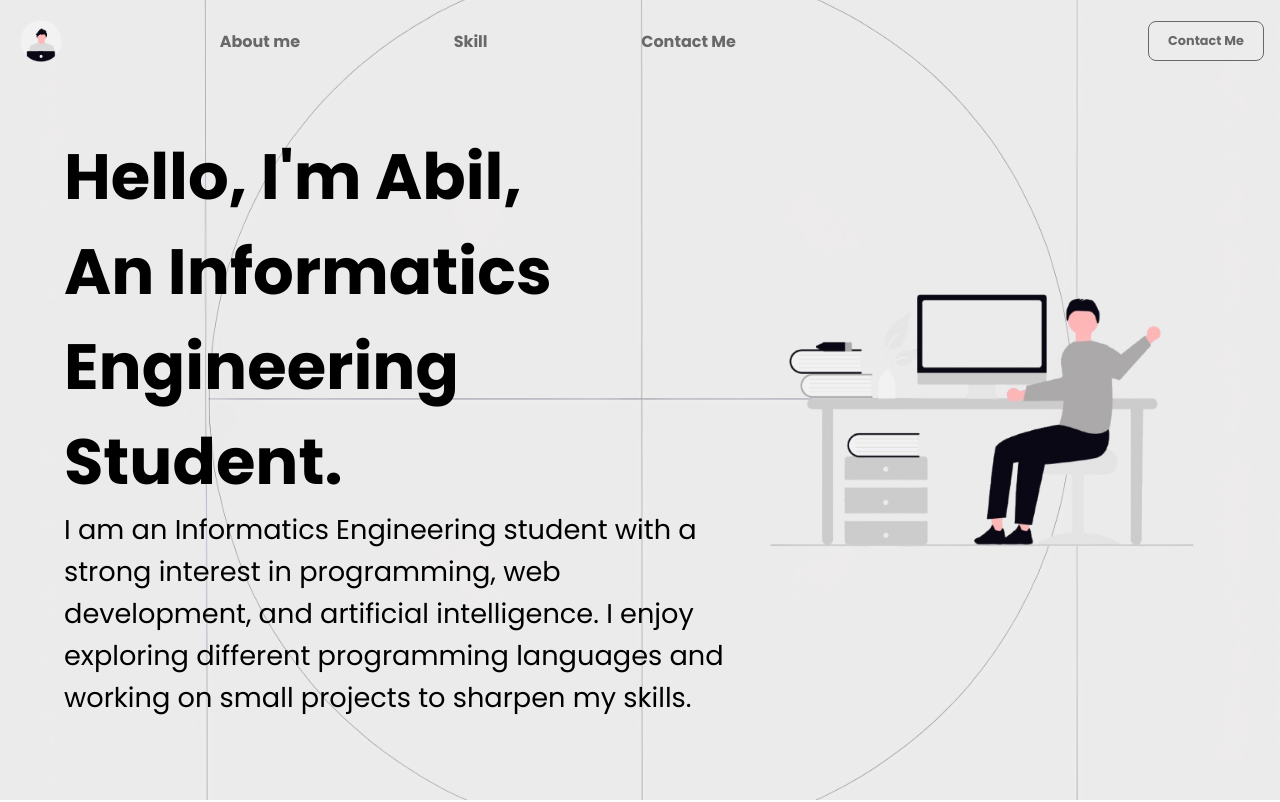
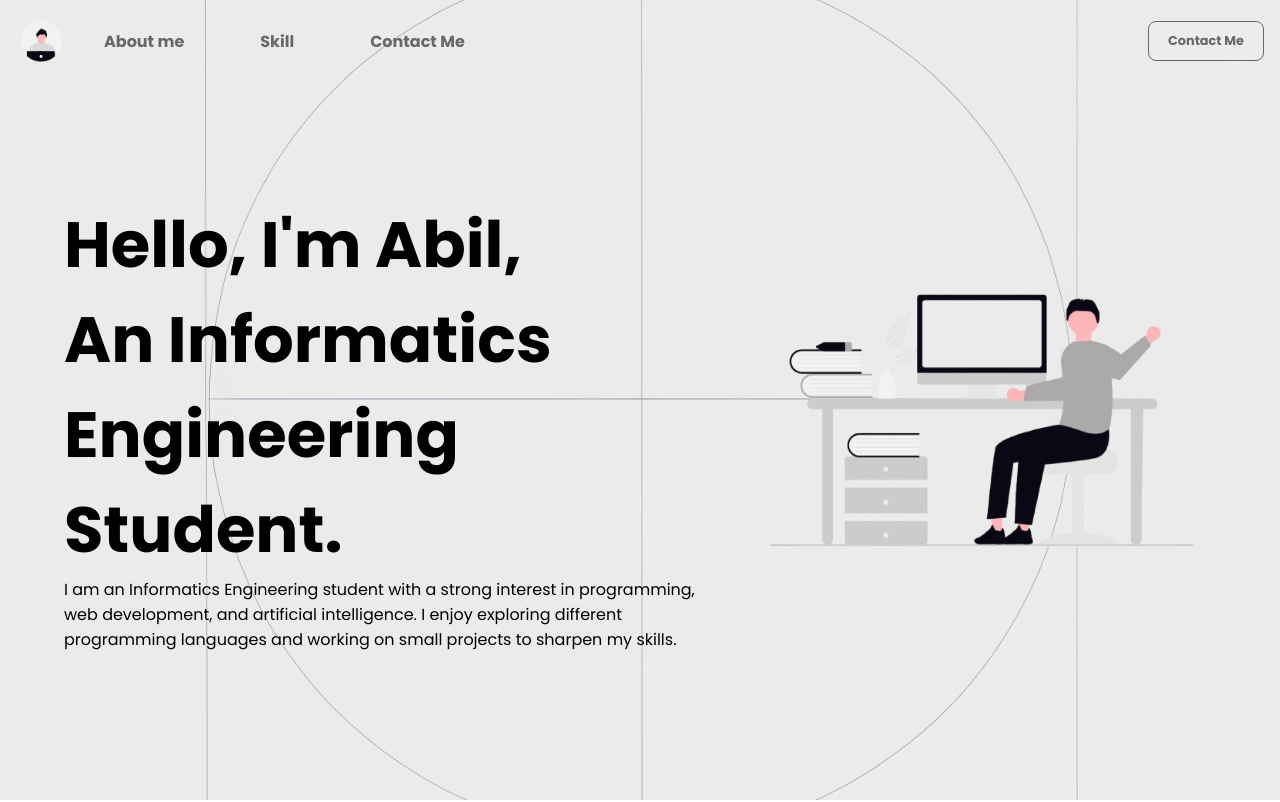
Before and after one commit to aabiilrqm/D121231028_Pemrograman-Web, a plain HTML site: page index.html in a window 1280 px wide. Shown: the top 802 px of the page. Drawn offline with Linux system fonts and the light colour scheme; a web font is replaced by a local one.

Commit message:
mengubah jarak di navbar

```diff
--- a/style.css
+++ b/style.css
@@ -47,15 +47,15 @@
   width: 70%;
   display: flex;
   align-items: center;
-  justify-content: space-evenly;
+  /* justify-content: space-; */
 }
 
 .nav-list {
-  width: 100%;
+  width: 50%;
   /* background-color: aqua; */
   list-style: none;
   display: flex;
-  justify-content: space-evenly;
+  justify-content: space-around;
   /* flex-direction: column; */
   /* gap: 1rem; */
 }
@@ -129,7 +129,7 @@ main {
 }
 
 .introduction p {
-  font-size: 1.7em;
+  font-size: 1em;
 }
 
 /* Batas styling main about me */
```
